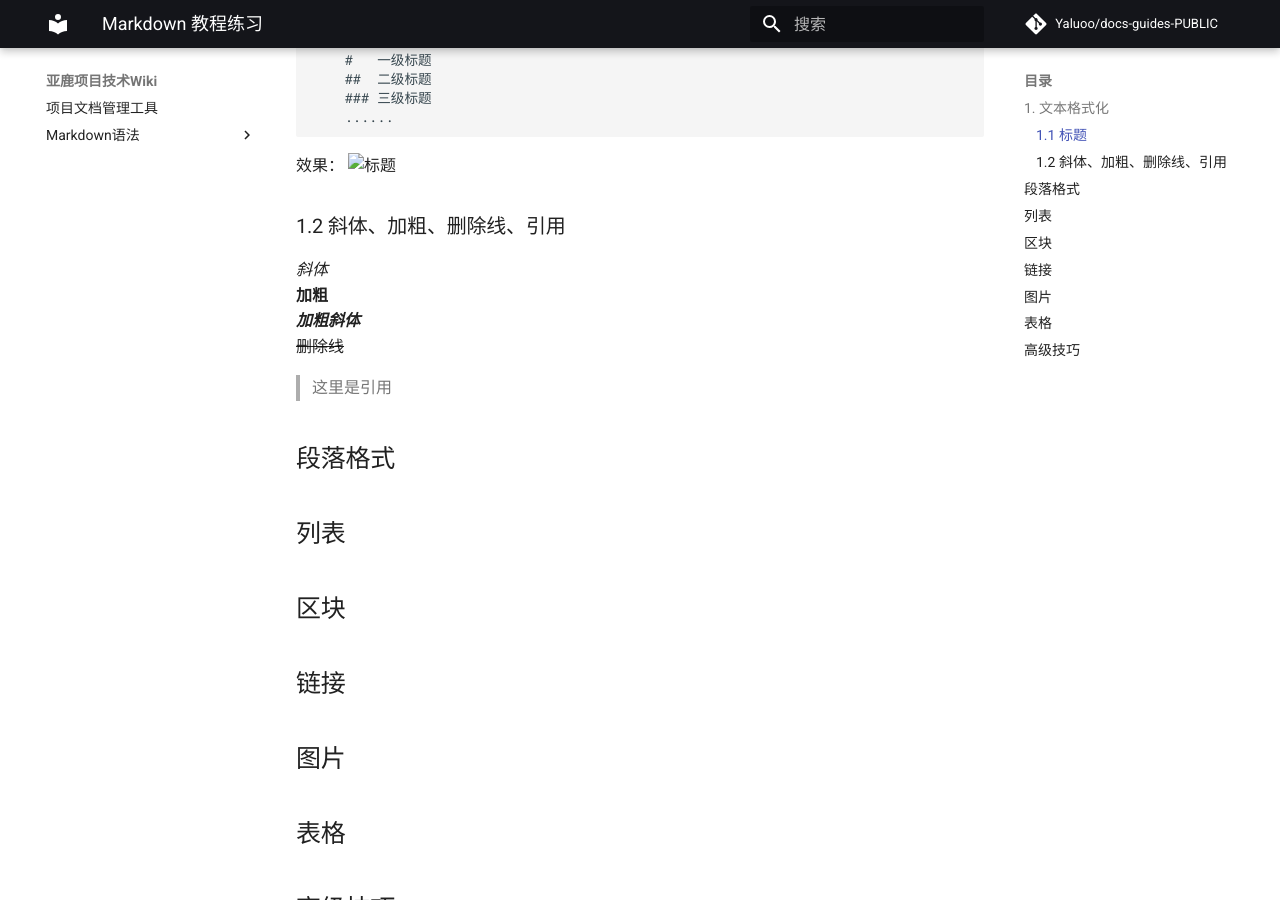
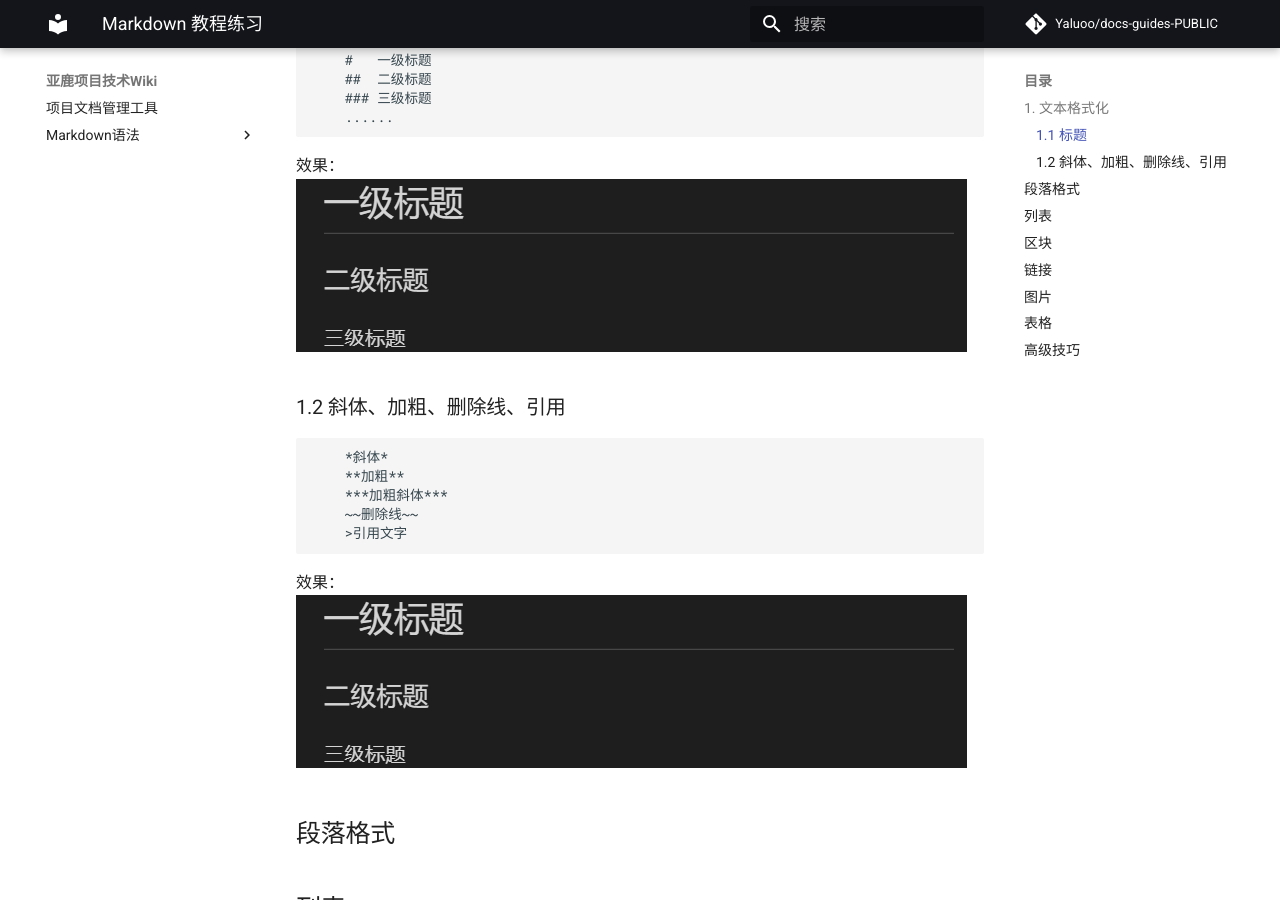
Before and after one commit to Yaluoo/docs-guides-PUBLIC, an MkDocs documentation site: the page built from docs/training/makedown.md, in a window 1280 px wide and 900 px high, scrolled down 278 px. Built offline with MkDocs 1.6.1 and Material for MkDocs 9.7.7, drawn with Linux system fonts in a browser that asks for light colours; comment, search, counter and statistics services are not loaded.

Commit message:
Update makedown.md

```diff
--- a/docs/training/makedown.md
+++ b/docs/training/makedown.md
@@ -11,15 +11,19 @@
     ......
 ~~~
 效果：
-![标题](/docs/training/img/title.png "标题效果图")
+![标题](../training/img/title.png "标题效果图")
 
 ### 1.2 斜体、加粗、删除线、引用
-*斜体*
-**加粗**
-***加粗斜体***
-~~删除线~~
+~~~
+    *斜体*
+    **加粗**
+    ***加粗斜体***
+    ~~删除线~~
+    >引用文字
+~~~
+效果：
+![标题](../training/img/title.png "标题效果图")
 
-> 这里是引用
 
 ## 段落格式
 
```
